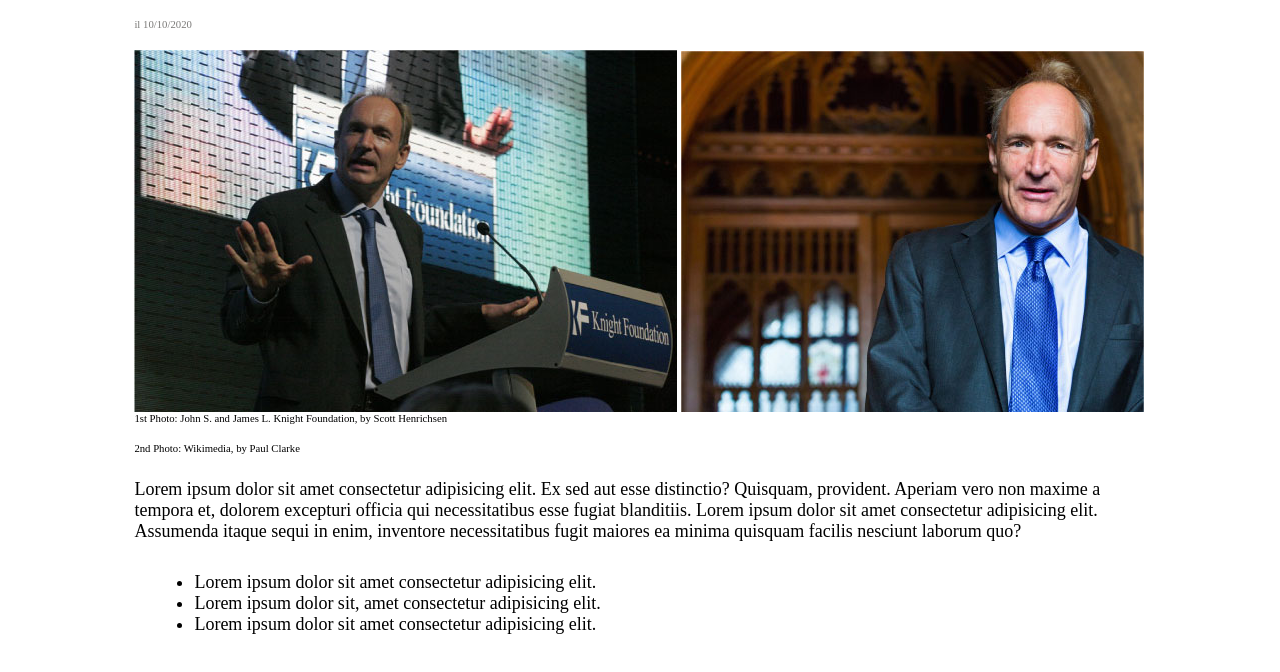
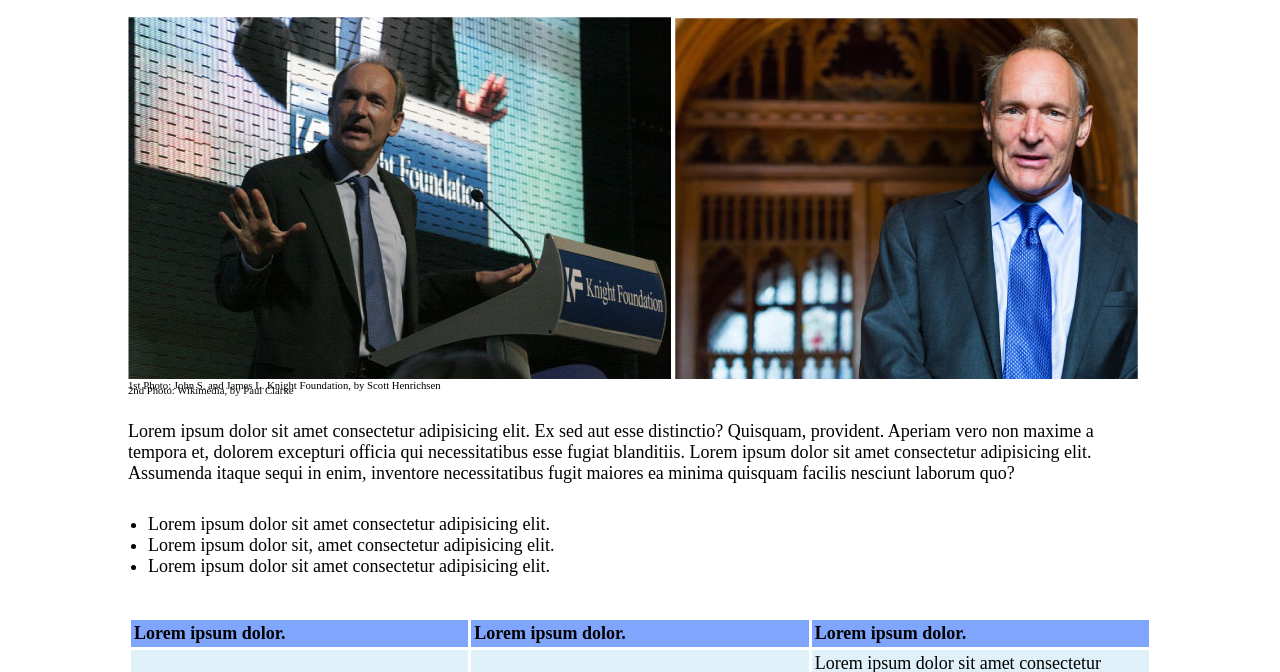
Before and after one commit to feffyx/html-css-booleaner, a plain HTML site: page index.html in a window 1280 px wide. Shown: the part 223-895 px from the top of the page. Drawn offline with Linux system fonts and the light colour scheme.

Commit message:
finished project.

```diff
--- a/style/style.css
+++ b/style/style.css
@@ -1,3 +1,10 @@
+/* Reset default margin for all div elements */
+*{
+    margin: 0;
+    padding: 0;
+    box-sizing: 0;
+}
+
 /* Styling the blue banner */
 .blue_banner {
     background-color: lightblue;
```
